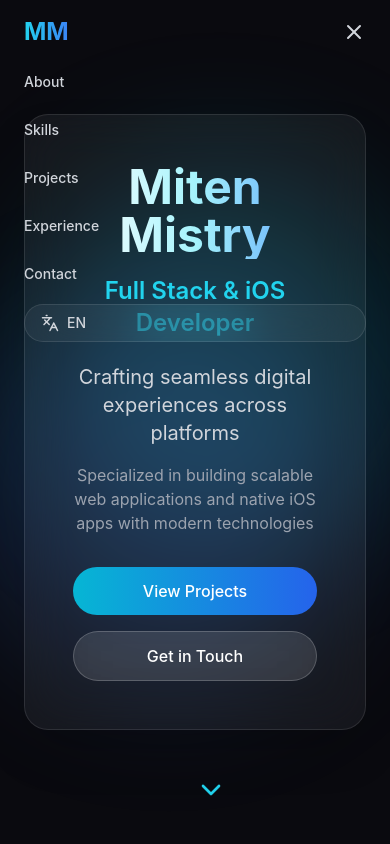
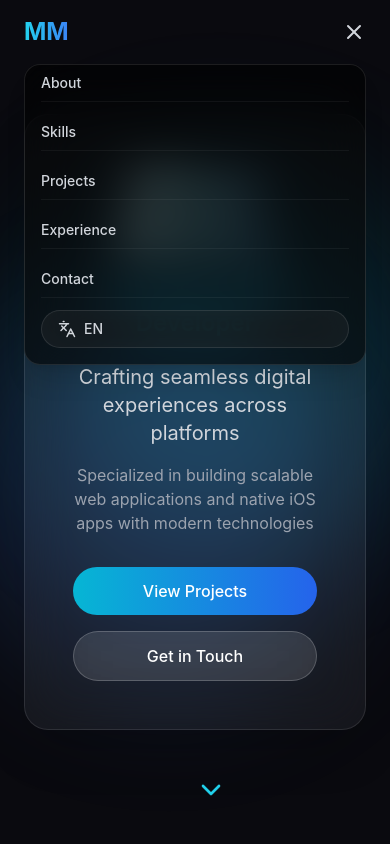
Before and after one commit to mxtu-devp9/myportfolio, a React (Create React App) app: page / in a window 390 px wide. Both pictures are taken after a click on the button 354 px from the left and 32 px from the top of the page. Shown: the top 844 px of the page. Built offline with nearby package versions, Linux system fonts and the light colour scheme.

Commit message:
fix mobile menu background

```diff
--- a/src/components/Header.jsx
+++ b/src/components/Header.jsx
@@ -79,14 +79,14 @@ const Header = () => {
               </button>
             </div>
 
-            {/* Mobile Navigation */}
+            {/* Mobile Navigation — fixed with glass blur */}
             {isMobileMenuOpen && (
-              <div className="md:hidden mt-4 pb-4 space-y-3">
+              <div className="md:hidden mt-4 pb-4 px-4 space-y-3 rounded-2xl backdrop-blur-xl bg-black/60 border border-white/10 shadow-xl">
                 {navItems.map((item) => (
                   <button
                     key={item.id}
                     onClick={() => scrollToSection(item.id)}
-                    className="block w-full text-left text-gray-300 hover:text-cyan-400 transition-colors duration-300 text-sm font-medium py-2"
+                    className="block w-full text-left text-gray-300 hover:text-cyan-400 transition-colors duration-300 text-sm font-medium py-2 border-b border-white/5"
                   >
                     {item.label}
                   </button>
--- a/src/pages/Projectdetail.jsx
+++ b/src/pages/Projectdetail.jsx
@@ -1,4 +1,4 @@
-import React from 'react';
+import React, { useEffect } from 'react';
 import { useParams, useNavigate } from 'react-router-dom';
 import { ArrowLeft, ExternalLink, Github } from 'lucide-react';
 import { portfolioData } from '../mock/portfolioData';
```
Also changed, not shown: src/mock/portfolioData.js (line endings or trailing spaces).
